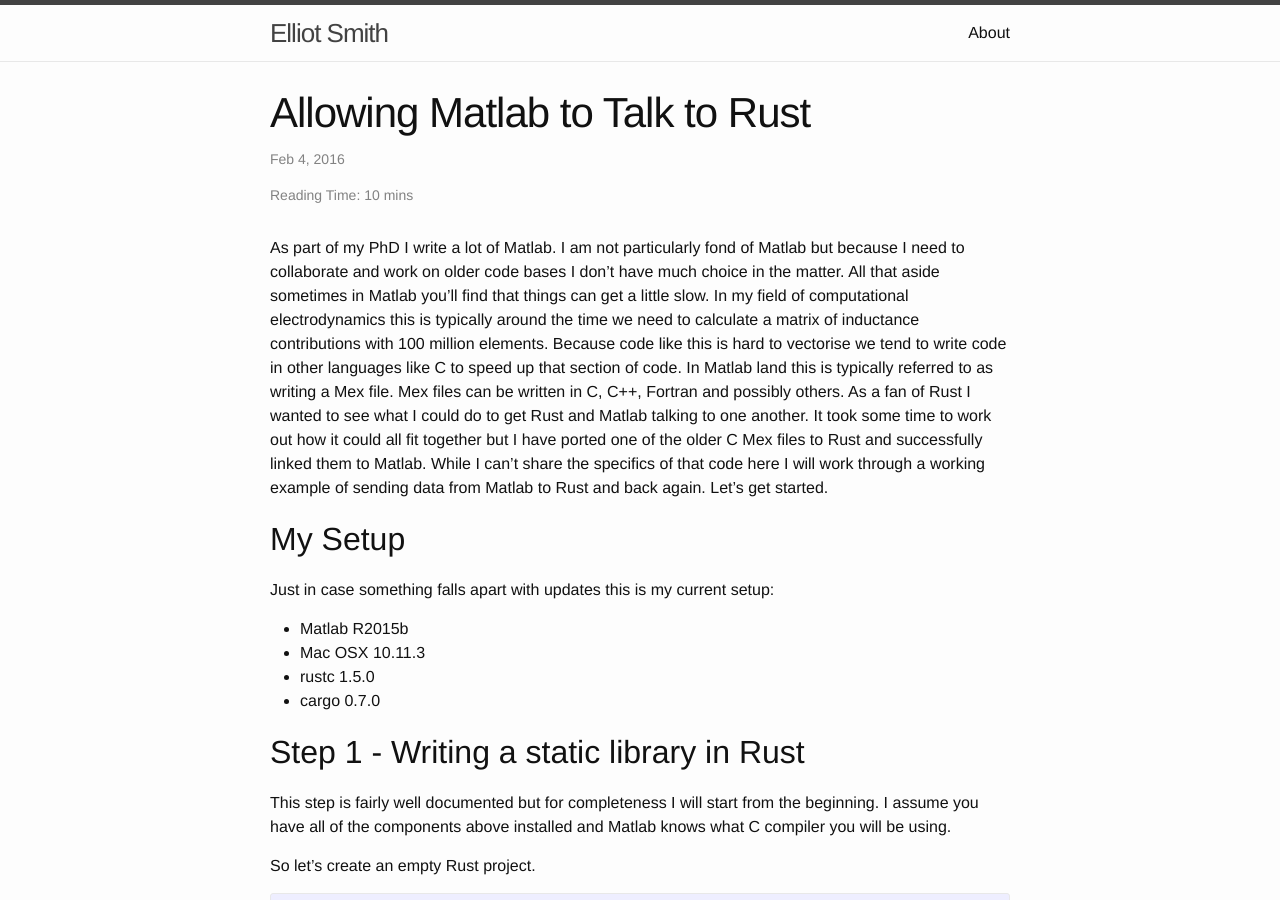
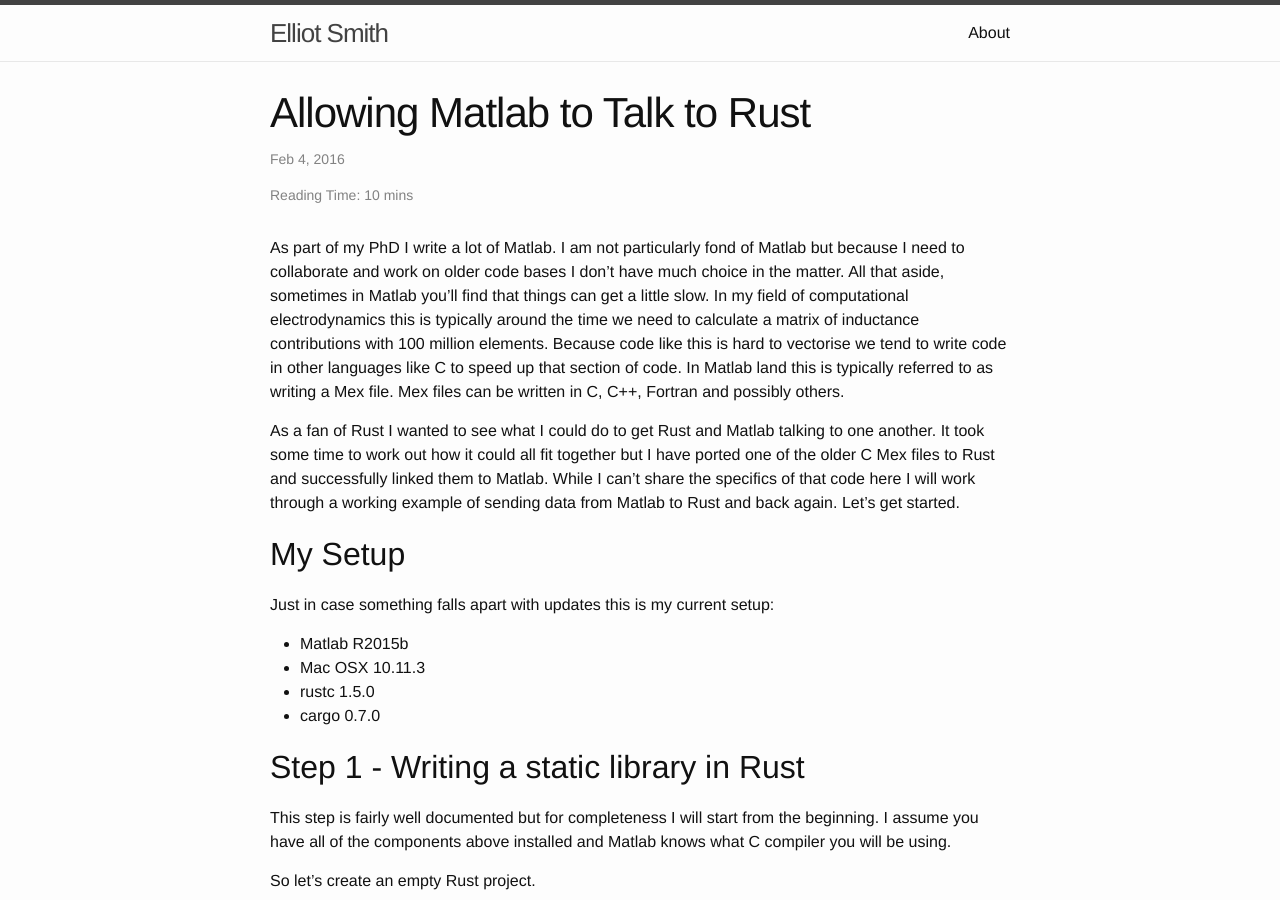
Before and after one commit to smitec/blog, a Jekyll site: the page built from _posts/2016-02-04-allowing-matlab-to-talk-to-rust.markdown, in a window 1280 px wide and 900 px high. Built offline with Jekyll 4.4.1, drawn with Linux system fonts in a browser that asks for light colours; comment, search, counter and statistics services are not loaded.

Commit message:
Edits thanks @mnbbrown

```diff
--- a/_posts/2016-02-04-allowing-matlab-to-talk-to-rust.markdown
+++ b/_posts/2016-02-04-allowing-matlab-to-talk-to-rust.markdown
@@ -8,13 +8,15 @@ tags: rust matlab programming
 As part of my PhD I write a lot of Matlab.
 I am not particularly fond of Matlab but because I need to collaborate and work
 on older code bases I don't have much choice in the matter.
-All that aside sometimes in Matlab you'll find that things can get a little slow.
+All that aside, sometimes in Matlab you'll find that things can get a little slow.
 In my field of computational electrodynamics this is typically around the time
 we need to calculate a matrix of inductance contributions with 100 million elements.
 Because code like this is hard to vectorise we tend to write code in other languages
 like C to speed up that section of code. In Matlab land this is typically referred
 to as writing a Mex file. Mex files can be written in C, C++, Fortran and possibly
-others. As a fan of Rust I wanted to see what I could do to get Rust and Matlab
+others.
+
+As a fan of Rust I wanted to see what I could do to get Rust and Matlab
 talking to one another. It took some time to work out how it could all fit together
 but I have ported one of the older C Mex files to Rust and successfully linked them
 to Matlab. While I can't share the specifics of that code here I will work through
```
